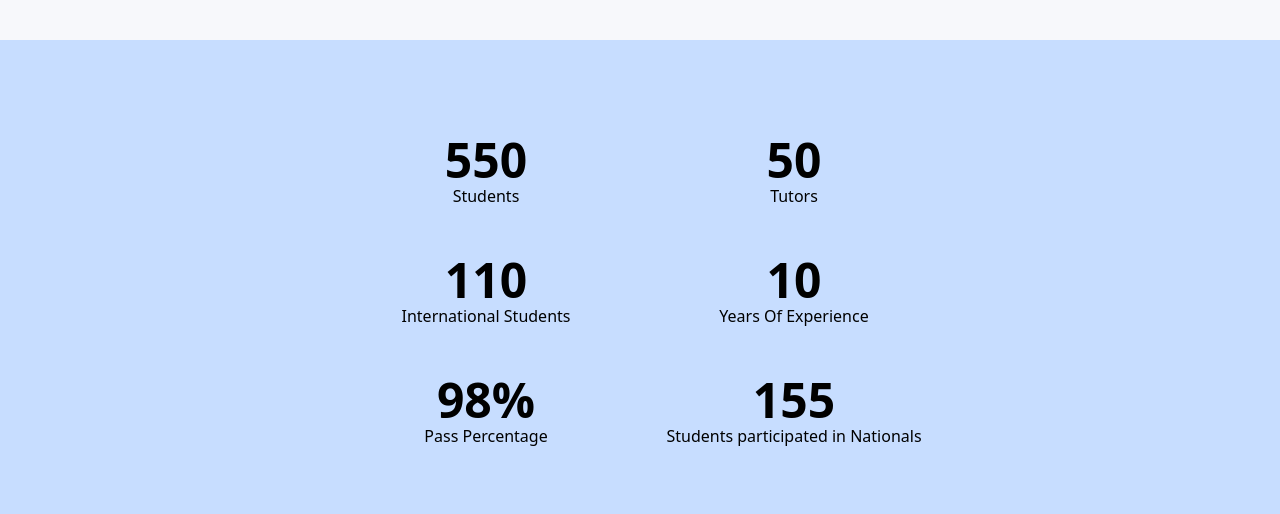
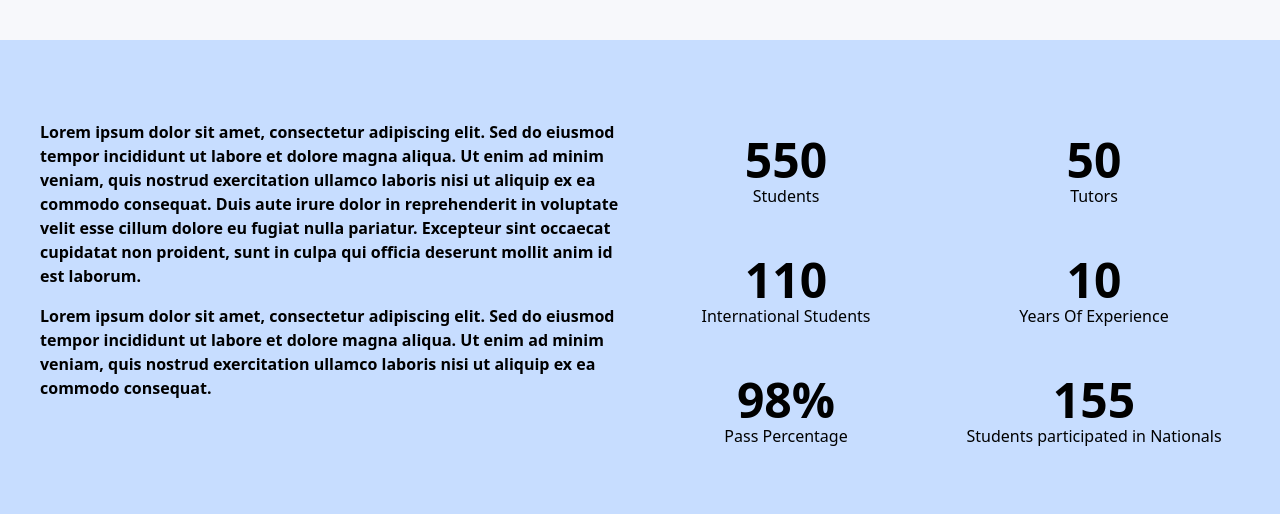
Before and after one commit to tharak1/DKA-client, a React (Vite) app: page / in a window 1280 px wide. Shown: the part 1120-1634 px from the top of the page. Built offline with nearby package versions, Linux system fonts and the light colour scheme; no server answers; the database is empty.

Commit message:
modified:   src/screens/LandingPage/About.tsx

```diff
--- a/src/screens/LandingPage/About.tsx
+++ b/src/screens/LandingPage/About.tsx
@@ -60,10 +60,10 @@ const getData = async()=>{
       <section className="px-10 max-sm:px-5 py-20 max-sm:py-5 max-sm:text-sm  bg-[#C7DDFF] w-full">
         <div className="max-w-7xl mx-auto flex flex-wrap justify-center">
 
-          {/* <div className="w-full md:w-1/2 pr-4 mb-10 md:mb-0">
+          <div className="w-full md:w-1/2 pr-4 mb-10 md:mb-0">
             <p className="mb-4 text-black font-bold">Lorem ipsum dolor sit amet, consectetur adipiscing elit. Sed do eiusmod tempor incididunt ut labore et dolore magna aliqua. Ut enim ad minim veniam, quis nostrud exercitation ullamco laboris nisi ut aliquip ex ea commodo consequat. Duis aute irure dolor in reprehenderit in voluptate velit esse cillum dolore eu fugiat nulla pariatur. Excepteur sint occaecat cupidatat non proident, sunt in culpa qui officia deserunt mollit anim id est laborum.</p>
             <p className="text-black font-bold">Lorem ipsum dolor sit amet, consectetur adipiscing elit. Sed do eiusmod tempor incididunt ut labore et dolore magna aliqua. Ut enim ad minim veniam, quis nostrud exercitation ullamco laboris nisi ut aliquip ex ea commodo consequat.</p>
-          </div> */}
+          </div>
 
           <div className="w-full md:w-1/2 grid grid-cols-2 grid-rows-3 gap-4">
             <div className="p-4 flex flex-col items-center justify-center text-center" ref={refStudents}>
```
